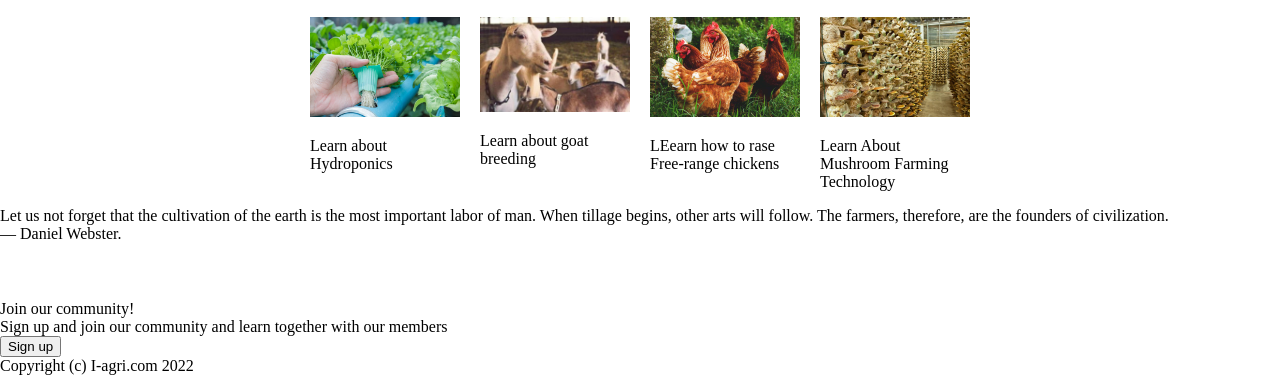
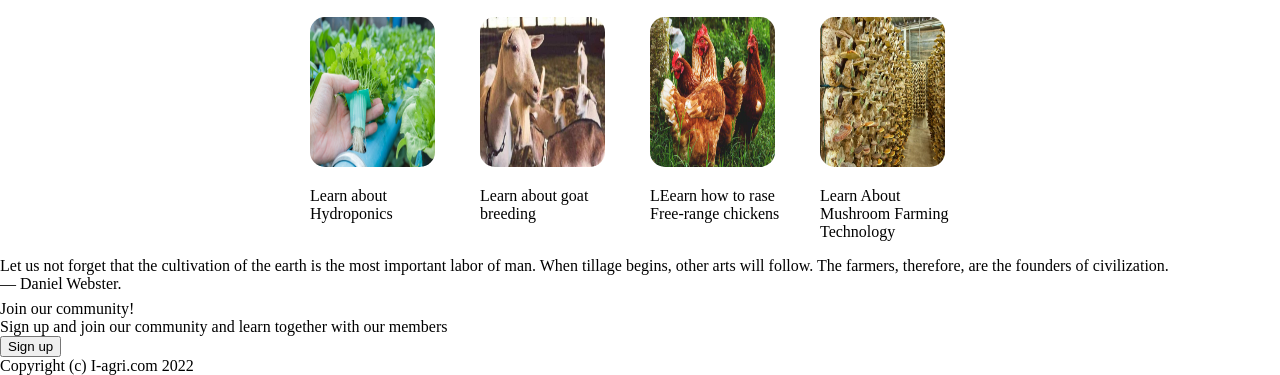
Before and after one commit to jmopena058/jm-landing-page, a plain HTML site: page index.html in a window 1280 px wide. Shown: the part 460-835 px from the top of the page. Drawn offline with Linux system fonts and the light colour scheme.

Commit message:
fixed sizes of images section2 index.html

```diff
--- a/index.html
+++ b/index.html
@@ -54,19 +54,19 @@
       </div>
       <div class="section2-container">
         <div class="content">
-          <div class="content1-img"><img src="/images/hydroponics.jpg" alt="hydroponics photo"></div>
+          <div class="content-img"><img src="/images/hydroponics.jpg" alt="hydroponics photo"></div>
           <div class="content1-txt"><p>Learn about Hydroponics</p></div>
         </div>
         <div class="content">
-          <div class="content2-img"><img src="/images/goat1.jpg" alt="goat photo"></div>
+          <div class="content-img"><img src="/images/goat1.jpg" alt="goat photo"></div>
           <div class="content2-txt"><p>Learn about goat breeding</p></div>
         </div>
         <div class="content">
-          <div class="content3-img"><img src="/images/chickens.jpg" alt="chickens photo"></div>
+          <div class="content-img"><img src="/images/chickens.jpg" alt="chickens photo"></div>
           <div class="content3-txt"><p>LEearn how to rase Free-range chickens</p></div>
         </div>
         <div class="content">
-          <div class="content4-img"><img src="/images/mushroom.jpg" alt="mushroom photo"></div>
+          <div class="content-img"><img src="/images/mushroom.jpg" alt="mushroom photo"></div>
           <div class="content4-txt"><p>Learn About Mushroom Farming Technology</p></div>
         </div>
       </div>
--- a/styles.css
+++ b/styles.css
@@ -97,6 +97,7 @@ a{
   text-align: center;
 }
 .content img{
-  width:100%;
-  height: 100%;
+  width:125px;
+  height: 150px;
+  border-radius: 15px;
 }
```
